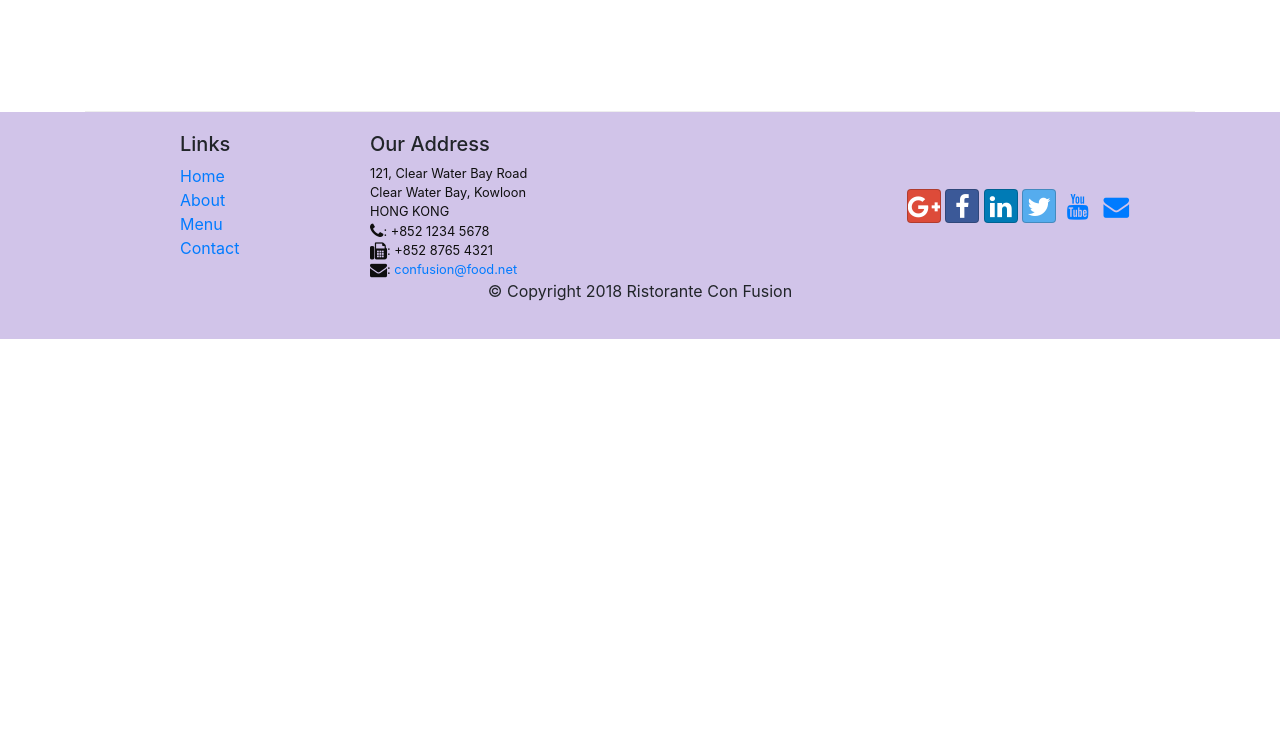
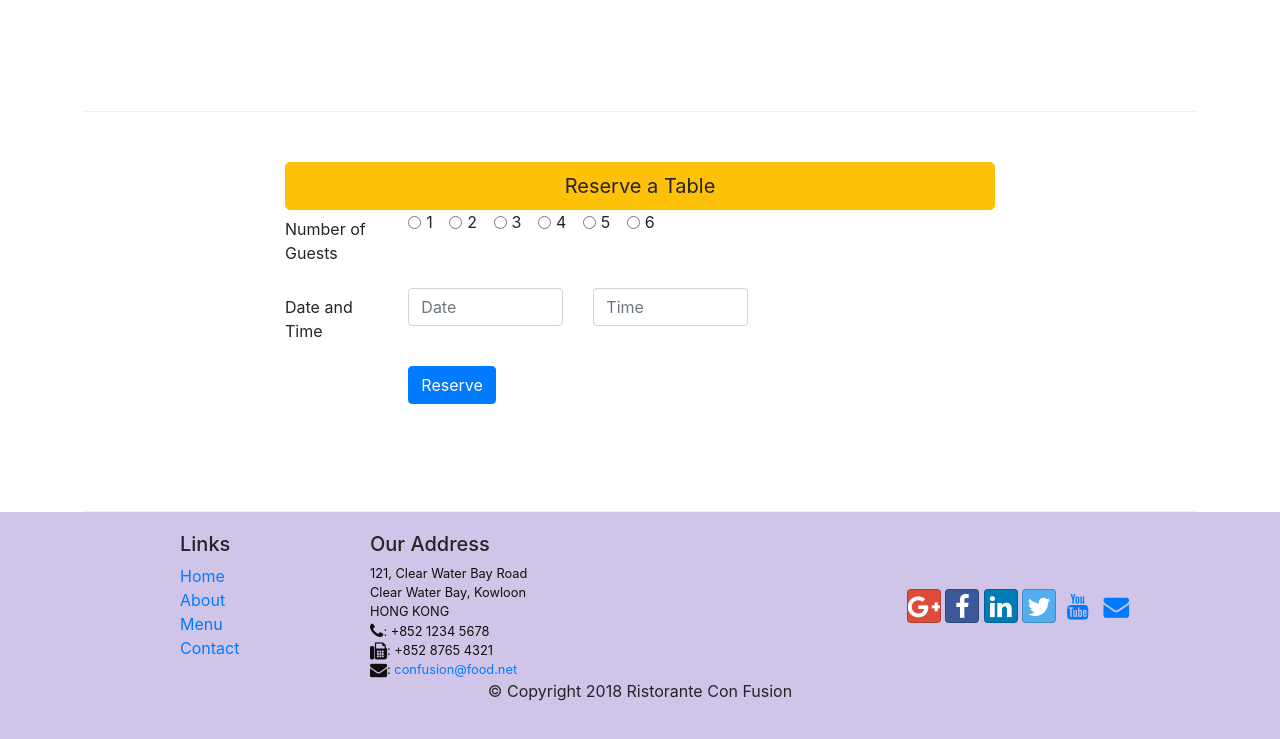
Before and after one commit to Ashley-Mei/Bootstrap4-starter, a website: page index.html in a window 1280 px wide. Shown: the part 1422-2161 px from the top of the page. Before the commit the page ends 1761 px from the top, so only its background shows below. Drawn offline with nearby package versions, Linux system fonts and the light colour scheme.

Commit message:
assignment2

```diff
--- a/index.html
+++ b/index.html
@@ -42,12 +42,15 @@
     <header class="jumbotron">
         <div class="container">
             <div class="row row-header">
-                <div class="col-12 col-sm-6">
+                <div class="col-6 col-sm-6">
                     <h1>Ristorante con Fusion</h1>
                     <p>We take inspiration from the World's best cuisines, and create a unique fusion experience. Our lipsmacking creations will tickle your culinary senses!</p>
                 </div>
-                <div class="col-12 col-sm align-self-center">
+                <div class="col-6 col-sm-3 align-self-center">
                     <img src="img/logo.png" class="image-fluid">
+                </div>
+                <div class="col-6 col-sm-3">
+                    <a role="button" class="btn btn-warning btn-sm btn-block" href="#form">Reserve Table</a>
                 </div>
             </div>
         </div>
@@ -55,7 +58,7 @@
 
     <div class="container">
         <div class="row row-content align-items-center">
-            <!--order first 会被推到右边-->
+            <!--order last 会被推到右边-->
             <div class="col-12 col-sm-4 order-sm-last col-md-3">
                 <h3>Our Lipsmacking Culinary Creations</h3>
             </div>
@@ -66,7 +69,7 @@
                     <img class="d-flex mr-3 img-thumbnail align-self-center"
                         src="img/uthappizza.png" alt="uthappizza">
                     <div class="media-body">
-                        <!--top边距为0-->
+                        <!--top边距为0;badge-secondary颜色为灰色-->
                         <h2 class="mt-0">Uthappizza <span class="badge badge-danger">HOT</span> <span class="badge badge-pill badge-secondary">$4.99</span></h2>
                         <p>A unique combination of Indian Uthappam (pancake) and Italian pizza, topped with Cerignola olives, ripe vine cherry tomatoes, Vidalia onion, Guntur chillies and Buffalo Paneer.</p>
                     </div>
@@ -80,8 +83,14 @@
                 <h3>This Month's Promotions</h3>
             </div>
             <div class="col col-sm col-md">
-                <h2>Weekend Grand Buffet</h2>
-                <p>Featuring mouthwatering combinations with a choice of five different salads, six enticing appetizers, six main entrees and five choicest desserts. Free flowing bubbly and soft drinks. All for just $19.99 per person </p>
+                <div class="media">
+                    <div class="media-body">
+                        <h2>Weekend Grand Buffet <span class="badge badge-danger">New</span></h2>
+                        <p>Featuring mouthwatering combinations with a choice of five different salads, six enticing appetizers, six main entrees and five choicest desserts. Free flowing bubbly and soft drinks. All for just $19.99 per person </p>
+                    </div>
+                    <img class="d-flex ml-3 img-thumbnail align-self-center"
+                    src="img/buffet.png" alt="buffet">
+                </div>
             </div>
         </div>
 
@@ -100,6 +109,64 @@
                     </div>
                 </div>
             </div>
+        </div>
+
+        <div class="row row-content" id="form">
+            <div class="col-12 col-sm-8 offset-md-2">
+                <!--warning为一种黄底黑字的样式；lg为大按钮；block块级按钮可以跨越整个父级容器-->
+                <button type="button" class="btn btn-warning btn-lg btn-block">Reserve a Table</button>
+                <form>
+                    <div class="form-group row">
+                        <label for="guest" class="col-12 col-md-2 col-form-label">Number of Guests</label>
+                        <div class="col-md-10">
+                            <div class="form-check form-check-inline">
+                                <input class="form-check-input" type="radio" name="guest1" id="guest1" value="">
+                                <label class="form-check-label" for="guets1">1</label>
+                            </div>
+                            <div class="form-check form-check-inline">
+                                <input class="form-check-input" type="radio" name="guest2" id="guest2" value="">
+                                <label class="form-check-label" for="guets2">2</label>
+                            </div>
+                            <div class="form-check form-check-inline">
+                                <input class="form-check-input" type="radio" name="guest3" id="guest3" value="">
+                                <label class="form-check-label" for="guets3">3</label>
+                            </div>
+                            <div class="form-check form-check-inline">
+                                <input class="form-check-input" type="radio" name="guest4" id="guest4" value="">
+                                <label class="form-check-label" for="guets4">4</label>
+                            </div>
+                            <div class="form-check form-check-inline">
+                                <input class="form-check-input" type="radio" name="guest5" id="guest5" value="">
+                                <label class="form-check-label" for="guets5">5</label>
+                            </div>
+                            <div class="form-check form-check-inline">
+                                <input class="form-check-input" type="radio" name="guest6" id="guest6" value="">
+                                <label class="form-check-label" for="guets6">6</label>
+                            </div>
+                        </div>
+                    </div>
+                    <div class="form-group row">
+                        <label for="date&time" class="col-12 col-md-2 col-form-label">Date and Time</label>
+                        <div class="col-6 col-md-3">
+                            <input type="text" class="form-control" id="date" name="date"
+                                placeholder="Date">
+                        </div>
+                        <div class="col-6 col-md-3">
+                            <input type="text" class="form-control" id="time" name="time"
+                                placeholder="Time">
+                        </div>
+                    </div>
+                    <div class="form-group row">
+                        <div class="offset-md-2 col-md-10">
+                            <button type="submit" class="btn btn-primary">
+                                Reserve
+                            </button>
+                        </div>
+                    </div>
+                </form>
+             </div>
+              <div class="col-12 col-md">
+             </div>
         </div>
     </div>
 
```
Also changed, not shown: contactus.html (+1 -2 lines).
